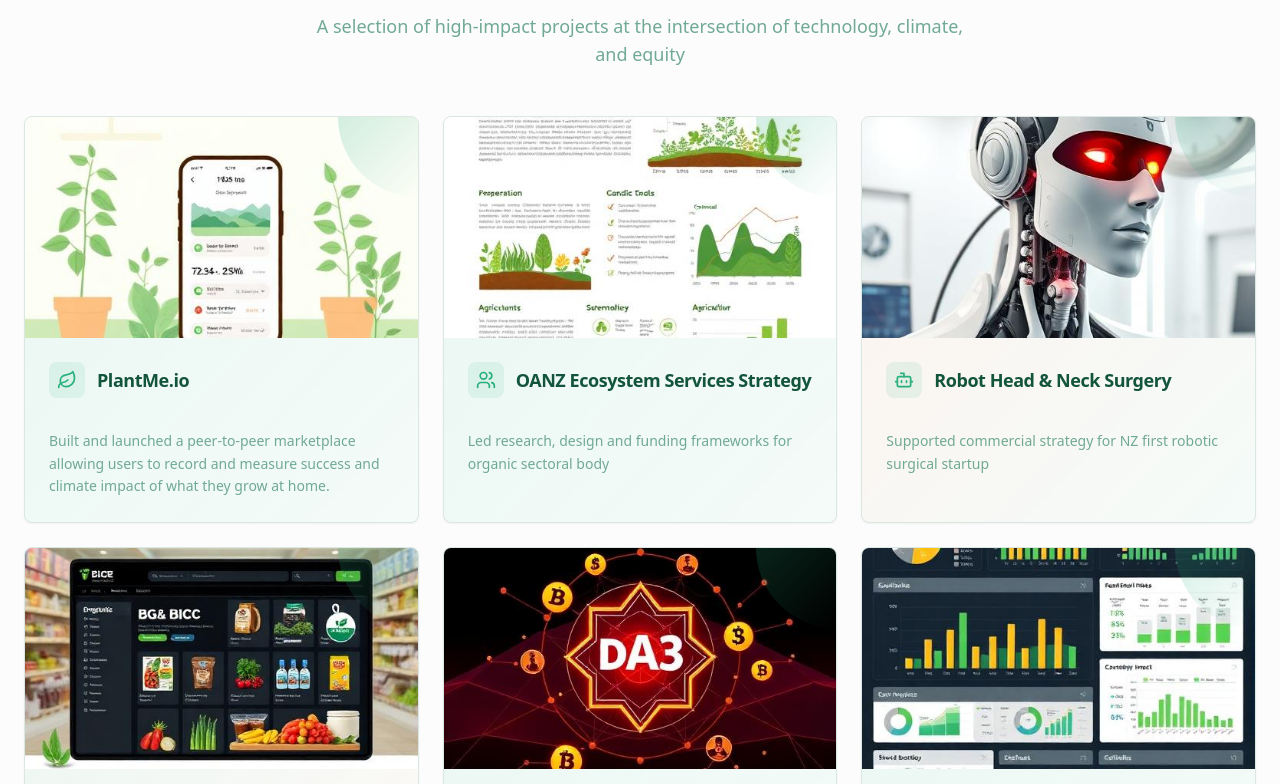
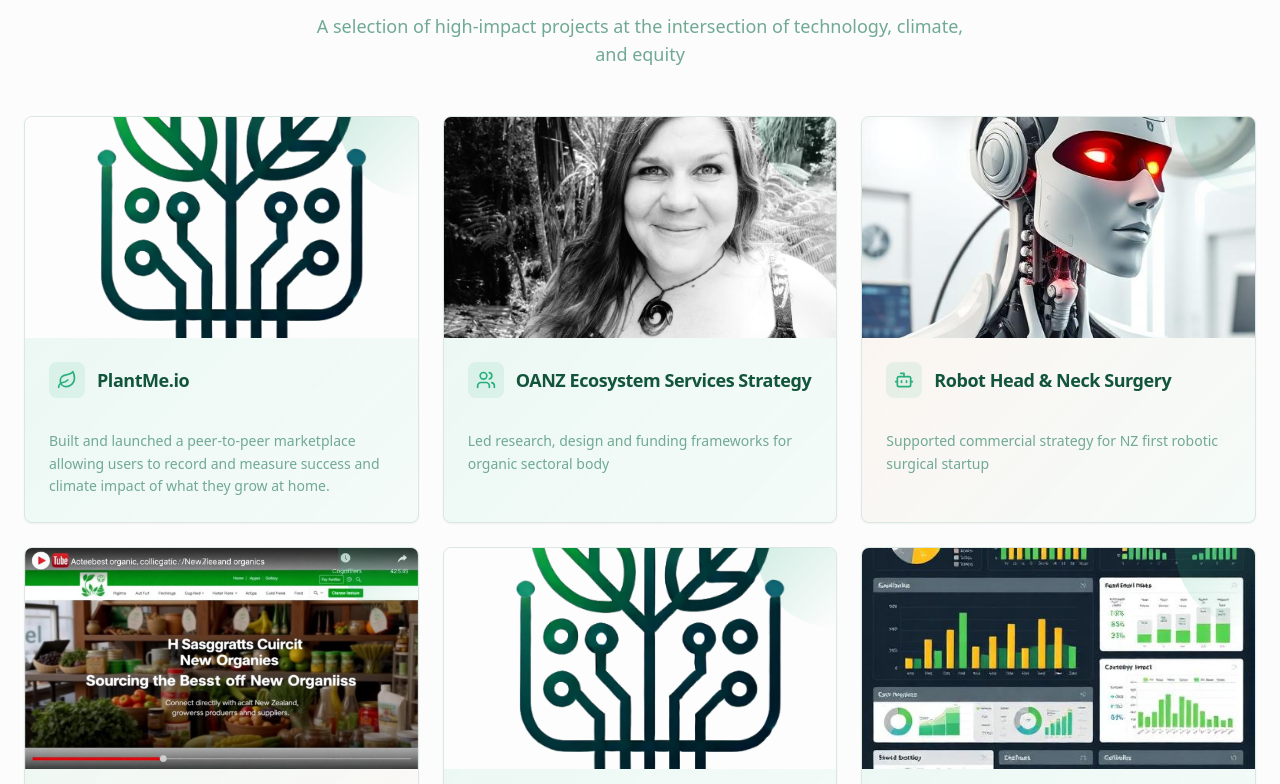
Before and after one commit to Greenback-nz/greenback-impact-launch, a React (Vite) app: page / in a window 1280 px wide. Shown: the part 1596-2380 px from the top of the page. Built offline with nearby package versions, Linux system fonts and the light colour scheme.

Commit message:
Update project images
Update project visuals with previously attached images and link for The Organic Collective video.

```diff
--- a/src/components/projects-section.tsx
+++ b/src/components/projects-section.tsx
@@ -3,12 +3,14 @@ import { Card, CardContent, CardDescription, CardHeader, CardTitle } from "@/com
 import { Leaf, Users, Bot, ShoppingCart, Coins, FileText } from "lucide-react";
 
 // Import project images
-import plantmeImage from "@/assets/plantme-project.jpg";
-import oanzImage from "@/assets/oanz-project.jpg";
 import roboticSurgeryImage from "@/assets/robotic-surgery-project.jpg";
-import organicCollectiveImage from "@/assets/organic-collective-project.jpg";
-import girlsClubDaoImage from "@/assets/girls-club-dao-project.jpg";
+import organicCollectiveImage from "@/assets/organic-collective-video.png";
 import econarrativeImage from "@/assets/econarrative-project.jpg";
+
+// Use uploaded images for specific projects
+const plantmeImage = "/lovable-uploads/ce85fb2f-a254-43d3-9953-15556cb15361.png";
+const oanzImage = "/lovable-uploads/f631e360-095f-42e8-9d6f-2376ccde695a.png";
+const girlsClubDaoImage = "/lovable-uploads/ce85fb2f-a254-43d3-9953-15556cb15361.png";
 
 const projects = [
   {
```
Also changed, not shown: src/assets/organic-collective-video.png (added).
